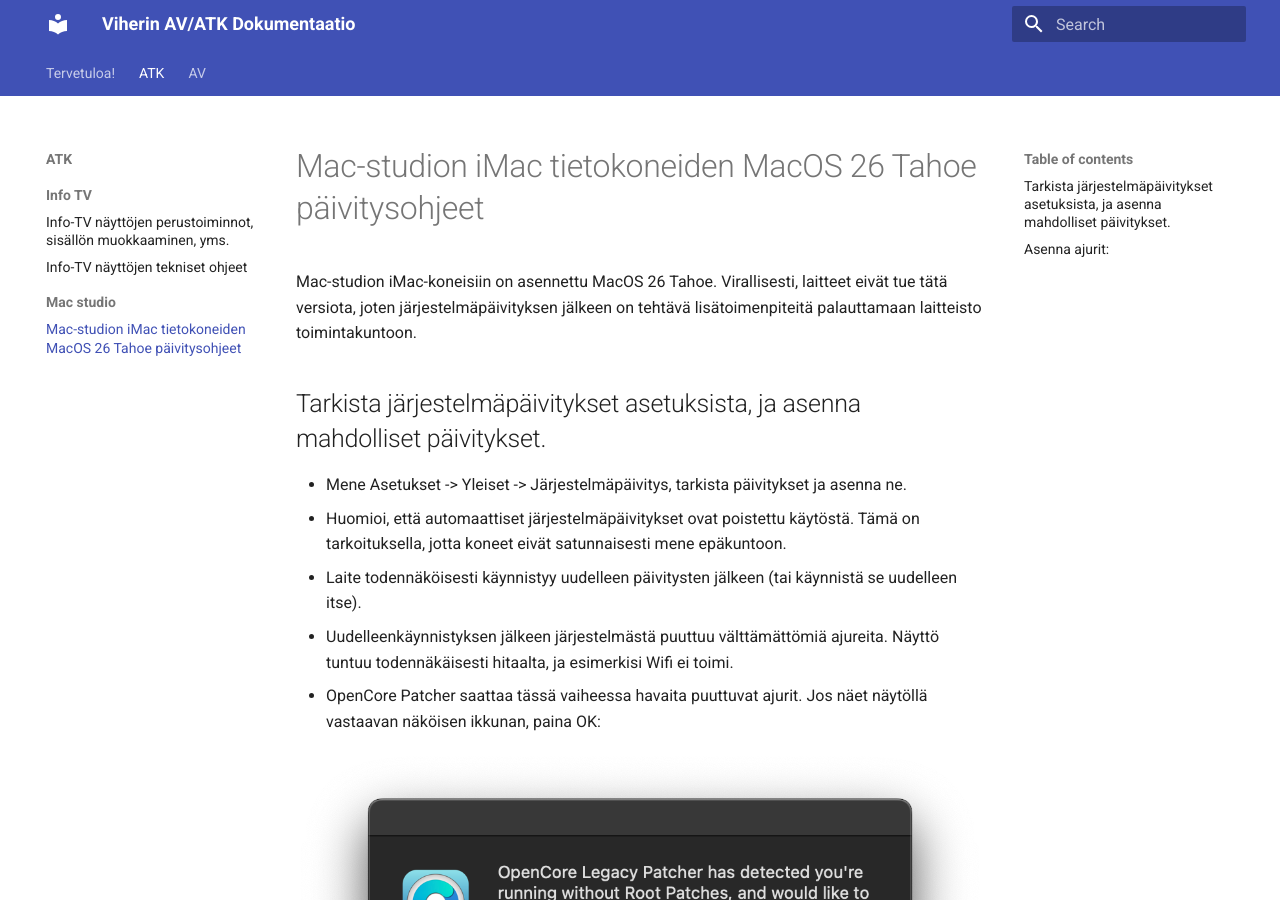
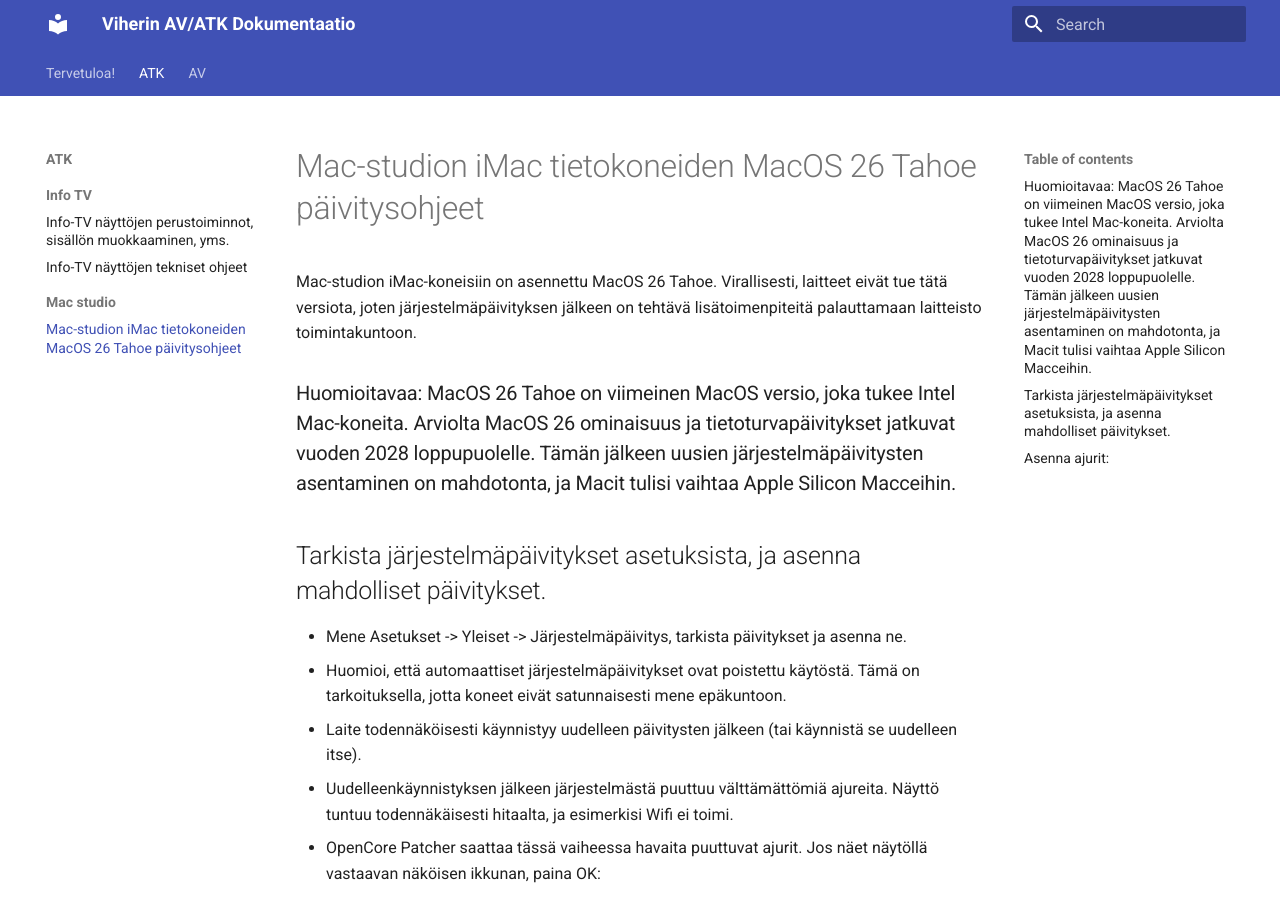
Before and after one commit to viherlaaksonlukio-sys/viheri-av-docs, an MkDocs documentation site: the page built from docs/ATK/Mac-studio/mac-koneiden-päivitysohjeet.md, in a window 1280 px wide and 900 px high. Built offline with MkDocs 1.6.1 and Material for MkDocs 9.7.7, drawn with Linux system fonts in a browser that asks for light colours.

Commit message:
Update mac-koneiden-päivitysohjeet.md

```diff
--- a/docs/ATK/Mac-studio/mac-koneiden-päivitysohjeet.md
+++ b/docs/ATK/Mac-studio/mac-koneiden-päivitysohjeet.md
@@ -1,6 +1,8 @@
 # Mac-studion iMac tietokoneiden MacOS 26 Tahoe päivitysohjeet
 
 Mac-studion iMac-koneisiin on asennettu MacOS 26 Tahoe. Virallisesti, laitteet eivät tue tätä versiota, joten järjestelmäpäivityksen jälkeen on tehtävä lisätoimenpiteitä palauttamaan laitteisto toimintakuntoon.
+
+### Huomioitavaa: MacOS 26 Tahoe on viimeinen MacOS versio, joka tukee Intel Mac-koneita. Arviolta MacOS 26 ominaisuus ja tietoturvapäivitykset jatkuvat vuoden 2028 loppupuolelle. Tämän jälkeen uusien järjestelmäpäivitysten asentaminen on mahdotonta, ja Macit tulisi vaihtaa Apple Silicon Macceihin.
 
 ## Tarkista järjestelmäpäivitykset asetuksista, ja asenna mahdolliset päivitykset.
    - Mene Asetukset -> Yleiset -> Järjestelmäpäivitys, tarkista päivitykset ja asenna ne.
```
